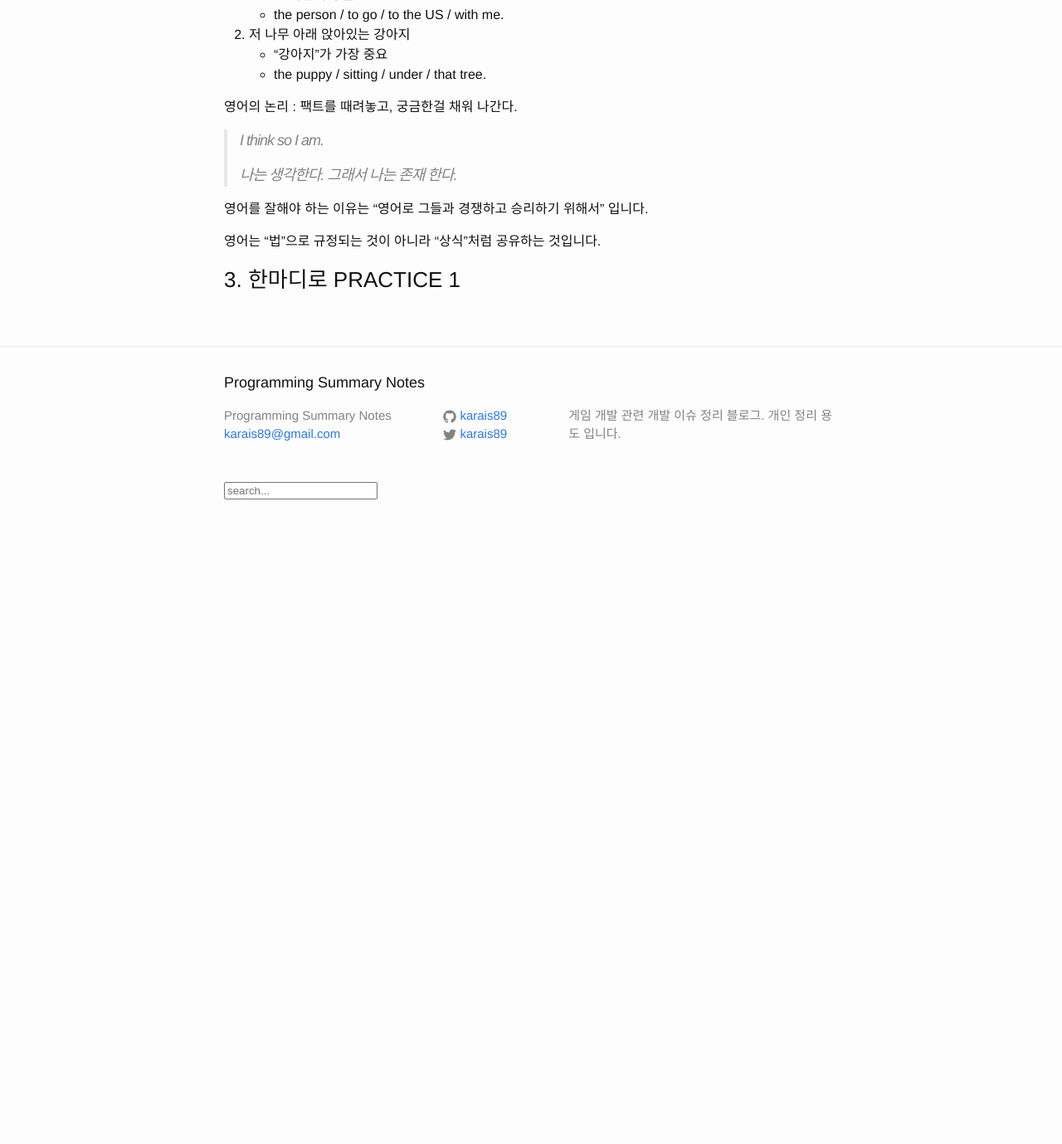
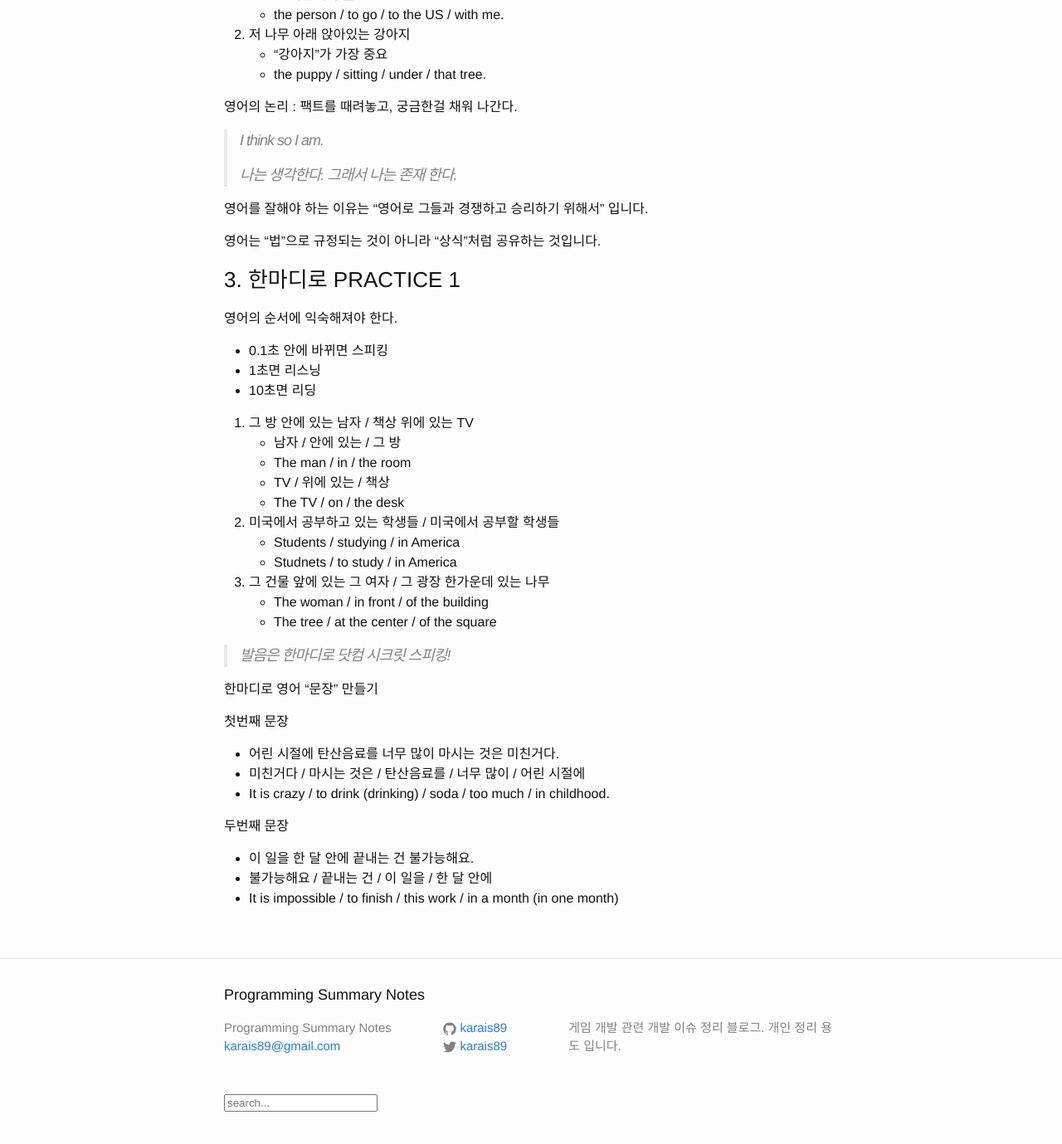
Before and after one commit to karais89/karais89.github.io_back, a Jekyll site: the page built from _posts/2018-11-12-hanmadiro-part-0.markdown, in a window 1280 px wide and 1400 px high, scrolled down 1380 px. Shown: the top 1379 px of the window at 83% size. Built offline with Jekyll 4.4.1, drawn with Linux system fonts in a browser that asks for light colours; comment, search, counter and statistics services are not loaded; before the commit the page ends 2042 px from its top, so only the background shows below that.

Commit message:
update post 3. 한마디로 PRACTICE 1

```diff
--- a/_posts/2018-11-12-hanmadiro-part-0.markdown
+++ b/_posts/2018-11-12-hanmadiro-part-0.markdown
@@ -69,3 +69,34 @@ fact ----------> inference
 영어는 "법"으로 규정되는 것이 아니라 "상식"처럼 공유하는 것입니다.
 
 ### 3. 한마디로 PRACTICE 1
+
+영어의 순서에 익숙해져야 한다.
+- 0.1초 안에 바뀌면 스피킹
+- 1초면 리스닝
+- 10초면 리딩
+
+1. 그 방 안에 있는 남자 / 책상 위에 있는 TV
+    - 남자 / 안에 있는 / 그 방
+    - The man / in / the room
+    - TV / 위에 있는 / 책상
+    - The TV / on / the desk
+2. 미국에서 공부하고 있는 학생들 / 미국에서 공부할 학생들
+    - Students / studying / in America
+    - Studnets / to study / in America
+3. 그 건물 앞에 있는 그 여자 / 그 광장 한가운데 있는 나무
+    - The woman / in front / of the building
+    - The tree / at the center / of the square
+
+> 발음은 한마디로 닷컴 시크릿 스피킹!
+
+한마디로 영어 "문장" 만들기
+
+첫번째 문장
+- 어린 시절에 탄산음료를 너무 많이 마시는 것은 미친거다.
+- 미친거다 / 마시는 것은 / 탄산음료를 / 너무 많이 / 어린 시절에
+- It is crazy / to drink (drinking) / soda / too much / in childhood.
+
+두번째 문장
+- 이 일을 한 달 안에 끝내는 건 불가능해요.
+- 불가능해요 / 끝내는 건 / 이 일을 / 한 달 안에
+- It is impossible / to finish / this work / in a month (in one month)
```
